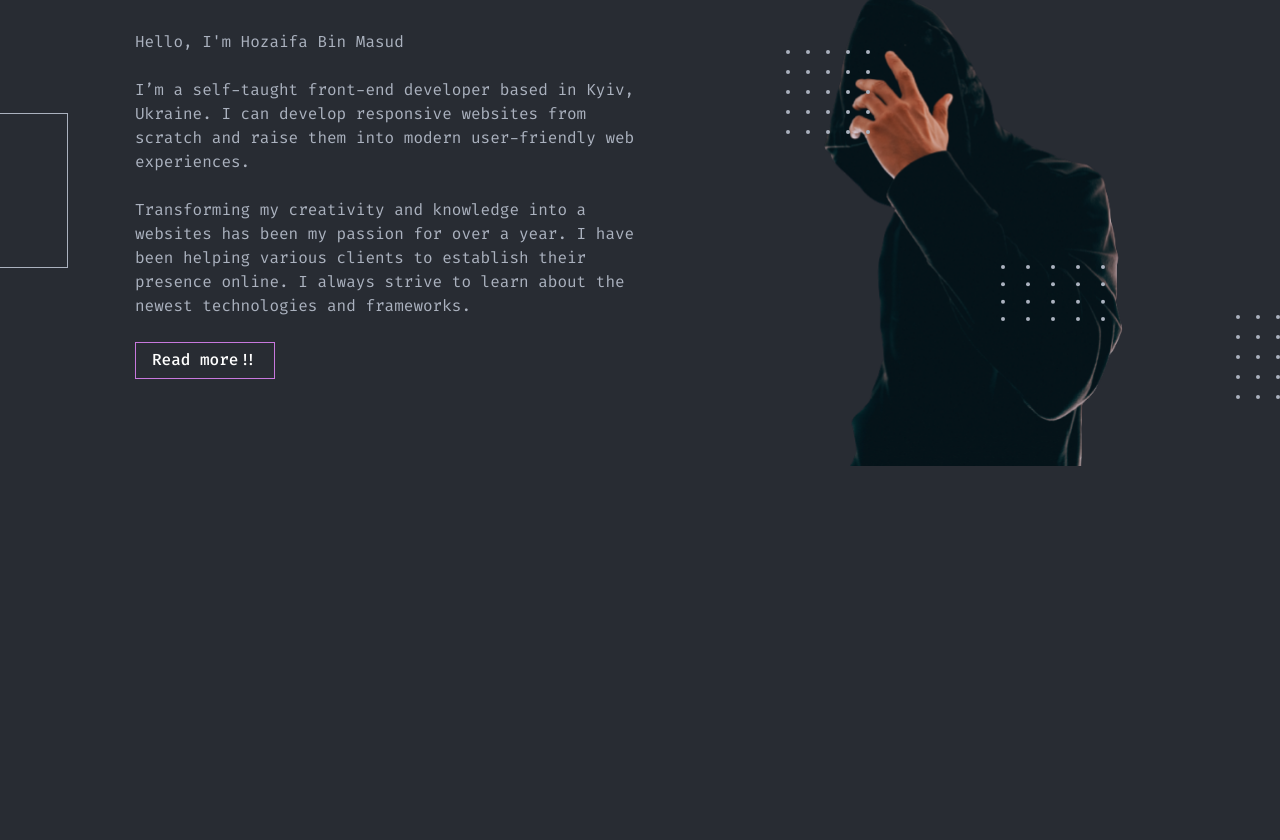
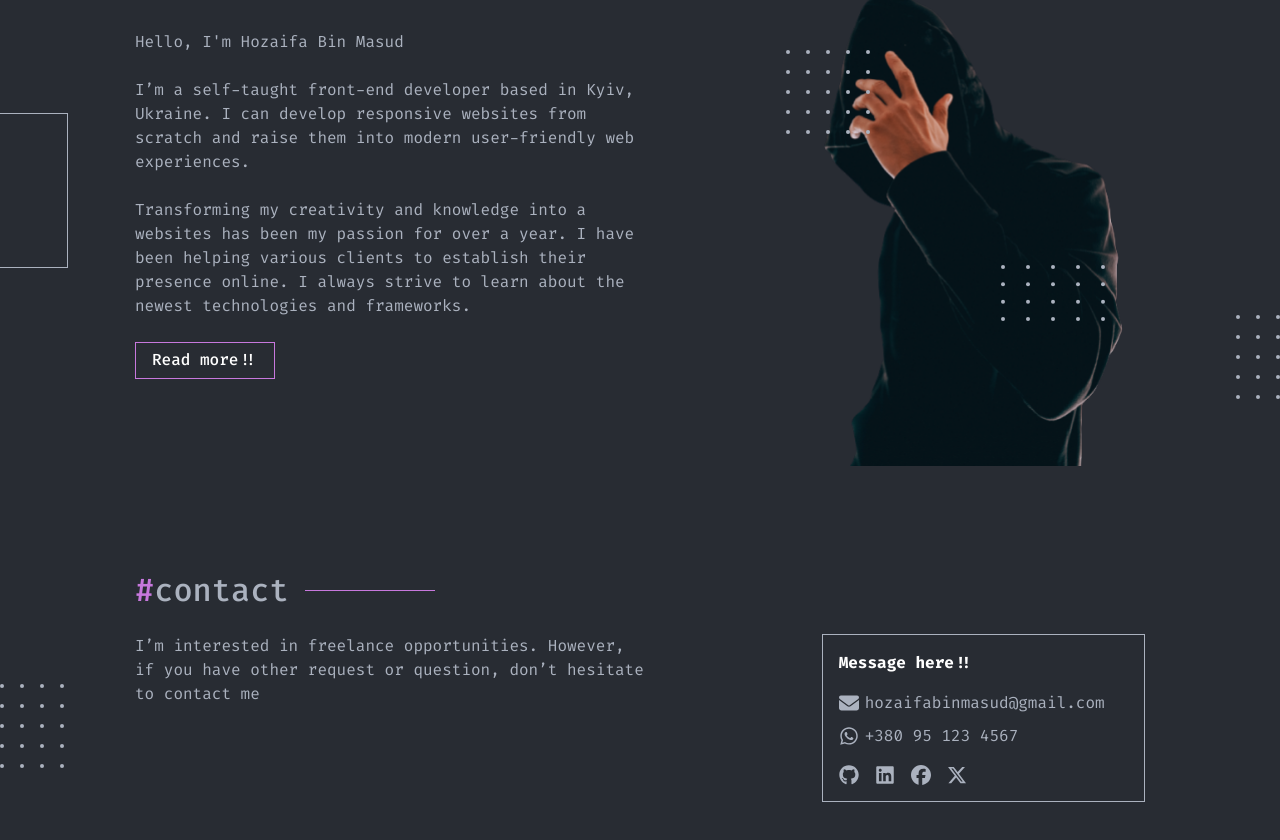
Before and after one commit to hozaifa4you/hozaifabinmasud, a Next.js app in the folder apps/frontend/: page / in a window 1280 px wide. Shown: the part 2049-2889 px from the top of the page. Before the commit the page ends 2565 px from the top, so only its background shows below. Built offline with nearby package versions, Linux system fonts and the light colour scheme.

Commit message:
Contact Section

```diff
--- a/apps/frontend/src/app/page.tsx
+++ b/apps/frontend/src/app/page.tsx
@@ -1,4 +1,5 @@
 import { AboutMeSection } from '@/components/home/about-me';
+import { ContactSection } from '@/components/home/contact-section';
 import { HeroSection } from '@/components/home/hero-section';
 import { ProductsSection } from '@/components/home/products-section';
 import { SkillsSection } from '@/components/home/skills-section';
@@ -10,6 +11,7 @@ const Home = () => {
          <ProductsSection />
          <SkillsSection />
          <AboutMeSection />
+         <ContactSection />
       </>
    );
 };
--- /dev/null
+++ b/apps/frontend/src/components/home/contact-section.tsx
@@ -0,0 +1,85 @@
+import Link from 'next/link';
+import { ContentHeader } from './content-header';
+import {
+   FaFacebook,
+   FaGithub,
+   FaXTwitter,
+   FaWhatsapp,
+   FaEnvelope,
+   FaLinkedin,
+} from 'react-icons/fa6';
+import { DotGridIcon } from '../ui/icons';
+
+const ContactSection = () => {
+   return (
+      <section className="section-padding relative">
+         <div className="container">
+            <ContentHeader text="contact" maxLineWidth="max-w-[130px]" />
+
+            <div className="mt-5 grid gap-5 xl:grid-cols-3">
+               <div className="xl:col-span-2">
+                  <p className="max-w-[510px]">
+                     I’m interested in freelance opportunities. However, if you
+                     have other request or question, don’t hesitate to contact
+                     me
+                  </p>
+               </div>
+               <div className="xl:col-span-1">
+                  <div className="border-text border p-4">
+                     <p className="mb-4 font-bold text-white">Message here!!</p>
+
+                     <div>
+                        <p className="inline-flex items-center gap-1.5">
+                           <FaEnvelope className="size-5" />{' '}
+                           hozaifabinmasud@gmail.com
+                        </p>
+                        <p className="mt-1 inline-flex items-center gap-1.5">
+                           <FaWhatsapp className="size-5" /> +380 95 123 4567
+                        </p>
+
+                        <ul className="mt-3 flex items-center gap-4">
+                           <li>
+                              <Link
+                                 href="https://github.com/hozaifa4you"
+                                 target="_blank"
+                              >
+                                 <FaGithub className="size-5" />
+                              </Link>
+                           </li>
+                           <li>
+                              <Link
+                                 href="https://www.linkedin.com/in/hozaifa-bin-masud-4b7835244/"
+                                 target="_blank"
+                              >
+                                 <FaLinkedin className="size-5" />
+                              </Link>
+                           </li>
+                           <li>
+                              <Link
+                                 href="https://facebook.com/hozaifa4you"
+                                 target="_blank"
+                              >
+                                 <FaFacebook className="size-5" />
+                              </Link>
+                           </li>
+                           <li>
+                              <Link
+                                 href="https://x.com/hozaifa4you"
+                                 target="_blank"
+                              >
+                                 <FaXTwitter className="size-5" />
+                              </Link>
+                           </li>
+                        </ul>
+                     </div>
+                  </div>
+               </div>
+            </div>
+         </div>
+
+         <DotGridIcon className="absolute top-1/2 -left-5" />
+      </section>
+   );
+};
+
+export { ContactSection };
```
